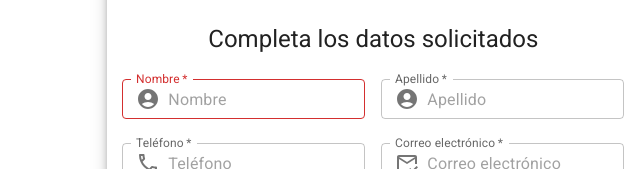
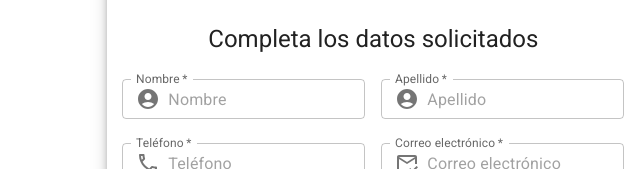
Before and after one commit to Ultralacra/app, a React (Create React App) app: page /register-page in a window 1280 px wide. Shown: the part 223-392 px from the top of the page, without its empty margins (640-1280 px from the left). Built offline with nearby package versions, Linux system fonts and the light colour scheme.

Commit message:
required input

```diff
--- a/src/components/registerC/FormRegister.jsx
+++ b/src/components/registerC/FormRegister.jsx
@@ -30,7 +30,7 @@ function Registro() {
   const [sLogin, setsLogin] = useState("");
   const [iProfileID] = useState("0");
   const [loading, setLoading] = useState(false);
-
+  const [isEmpty, setIsEmpty] = useState([]);
 
   async function registrar() {
     setLoading(true);
@@ -44,11 +44,11 @@ function Registro() {
       iProfileID,
     };
 
-    const isEmpty = Object.values(items).map(x => x === '');
+    setIsEmpty(Object.values(items).map(x => x === ''));
+
+    console.log(Object.values(items))
 
     console.log(isEmpty)
-
-    console.warn(items);
 
     // axios
     //   .post("https://valink-pay-api.vercel.app/users", {
@@ -125,7 +125,7 @@ function Registro() {
                   <Item>
                     <TextField
                       required
-                      error
+                      error={isEmpty[0] || false === true ? true:false}
                       onChange={(e) => setsFirstname(e.target.value)}
                       size="small"
                       fullWidth
```
